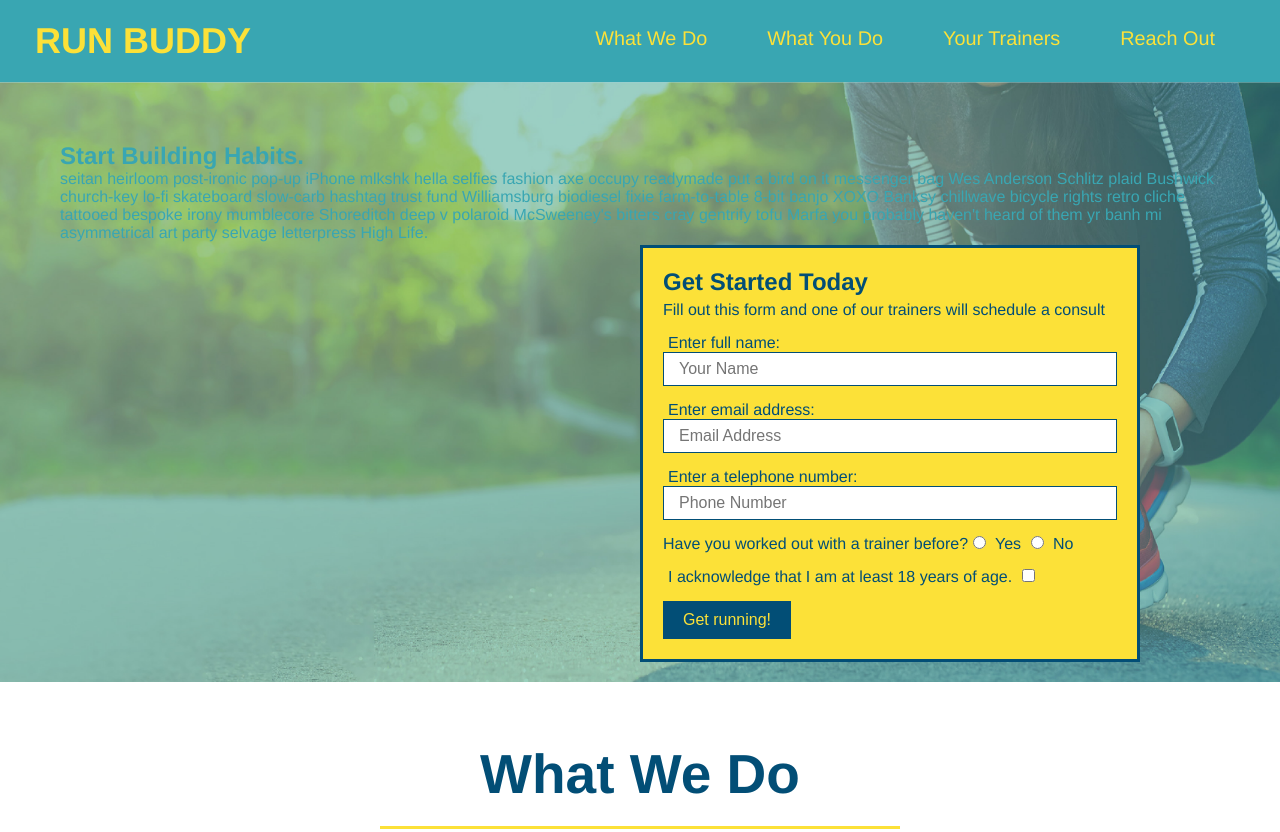
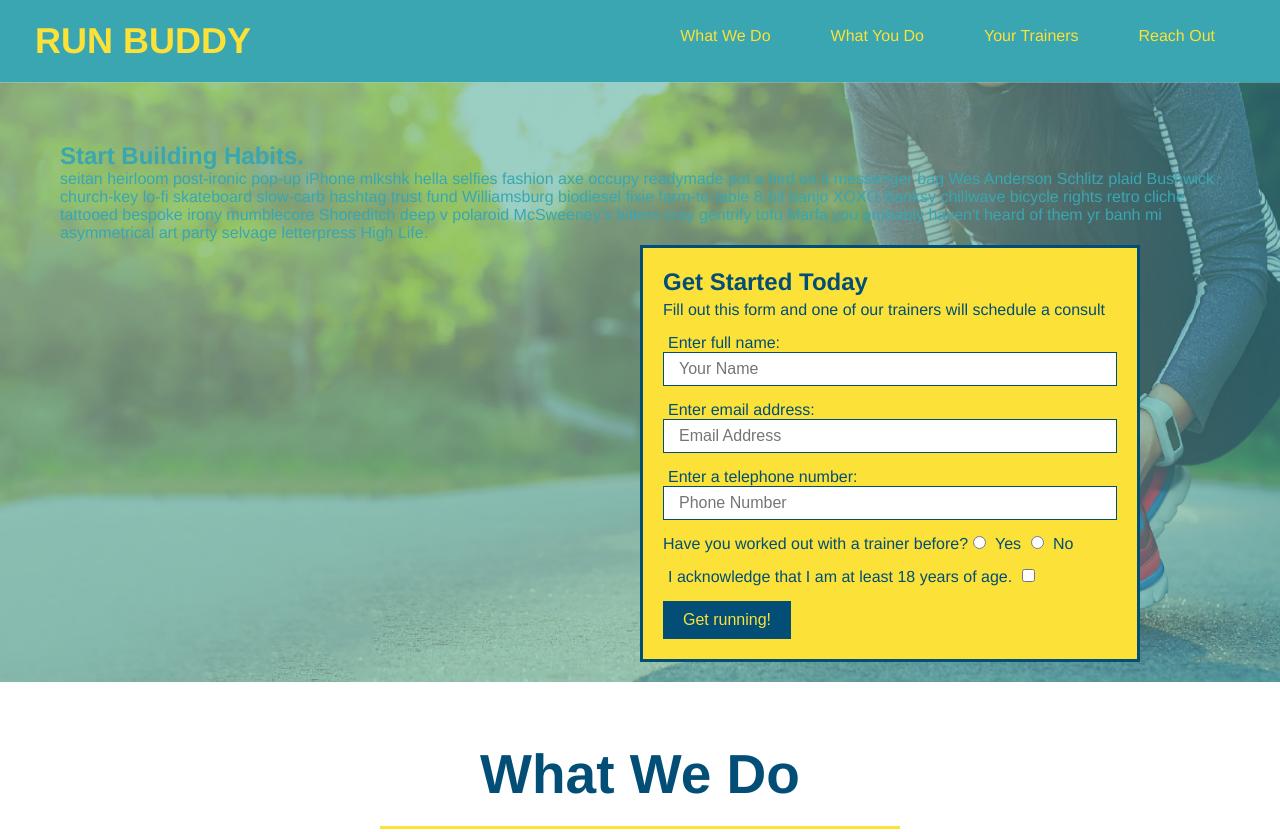
Before and after one commit to my828/run-buddy, a plain HTML site: page index.html in a window 1280 px wide. Shown: the top 832 px of the page. Drawn offline with Linux system fonts and the light colour scheme.

```diff
--- a/assets/css/style.css
+++ b/assets/css/style.css
@@ -43,7 +43,7 @@
 header nav ul li a {
   margin: 0 30px;
   font-weight: lighter;
-  font-size: 1.55vw;
+  /* font-size: 1.55vw; */
 }
 
 footer {
```
